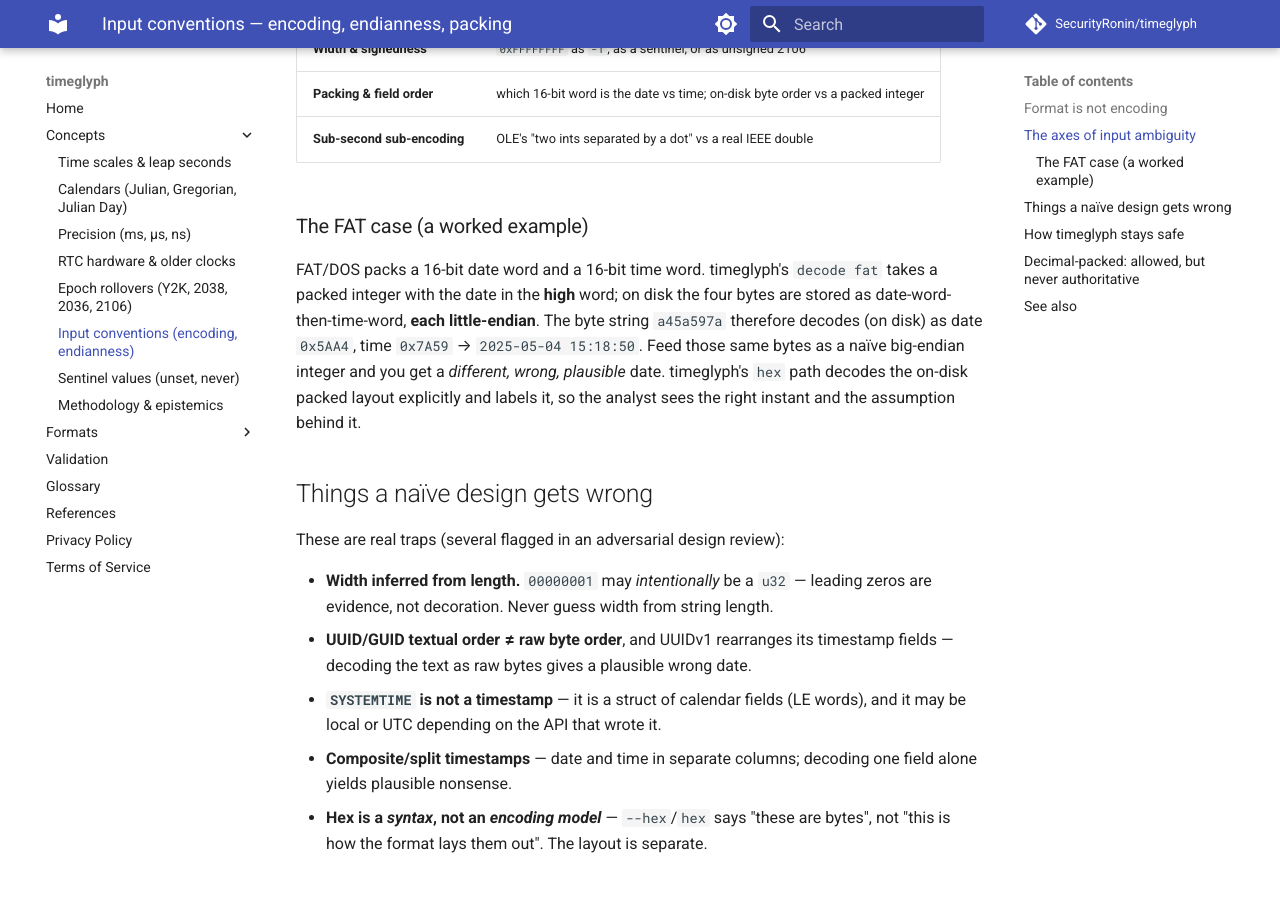
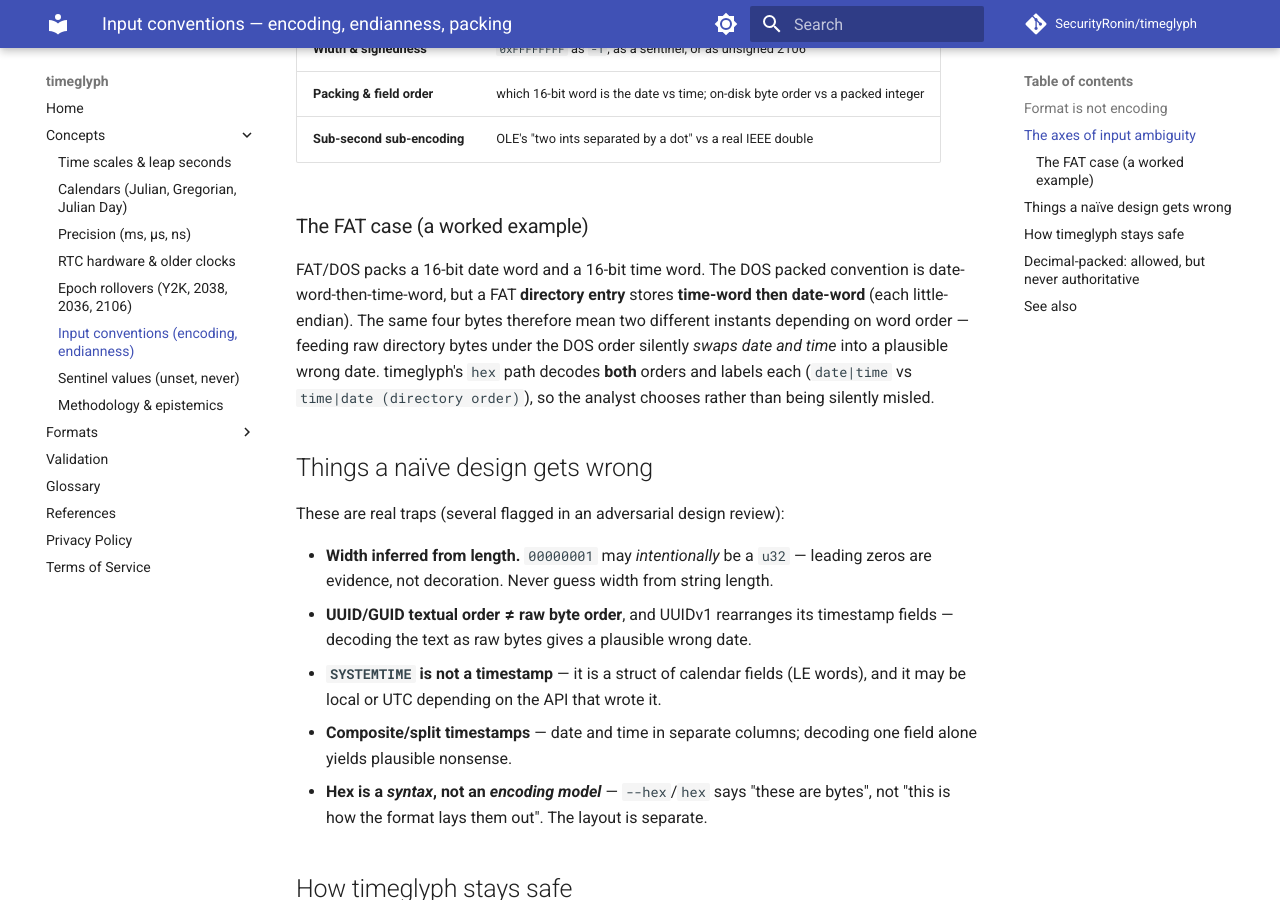
Before and after one commit to SecurityRonin/timeglyph, an MkDocs documentation site: the page built from docs/concepts/input-conventions.md, in a window 1280 px wide and 900 px high, scrolled down 794 px. Built offline with MkDocs 1.6.1 and Material for MkDocs 9.7.7, drawn with Linux system fonts in a browser that asks for light colours; comment, search, counter and statistics services are not loaded.

Commit message:
fix: GREEN — FAT hex decodes both word orders (date|time + directory order)
A FAT directory entry stores time-word then date-word, not the DOS date|time
packed order — the same 4 bytes are two different instants. interpret_hex now
emits BOTH, clearly labelled, so raw directory bytes are never silently swapped
into a wrong date. Docs updated to match. 54 tests green.

Co-Authored-By: Claude Opus 4.8 (1M context) <noreply@anthropic.com>

```diff
--- a/docs/concepts/input-conventions.md
+++ b/docs/concepts/input-conventions.md
@@ -40,14 +40,14 @@ silent errors.
 
 ### The FAT case (a worked example)
 
-FAT/DOS packs a 16-bit date word and a 16-bit time word. timeglyph's `decode fat`
-takes a packed integer with the date in the **high** word; on disk the four bytes
-are stored as date-word-then-time-word, **each little-endian**. The byte string
-`a45a597a` therefore decodes (on disk) as date `0x5AA4`, time `0x7A59` →
-`2025-05-04 15:18:50`. Feed those same bytes as a naïve big-endian integer and you
-get a *different, wrong, plausible* date. timeglyph's `hex` path decodes the
-on-disk packed layout explicitly and labels it, so the analyst sees the right
-instant and the assumption behind it.
+FAT/DOS packs a 16-bit date word and a 16-bit time word. The DOS packed
+convention is date-word-then-time-word, but a FAT **directory entry** stores
+**time-word then date-word** (each little-endian). The same four bytes therefore
+mean two different instants depending on word order — feeding raw directory bytes
+under the DOS order silently *swaps date and time* into a plausible wrong date.
+timeglyph's `hex` path decodes **both** orders and labels each
+(`date|time` vs `time|date (directory order)`), so the analyst chooses rather than
+being silently misled.
 
 ## Things a naïve design gets wrong
 
```
Also changed, not shown: 1 other file.
